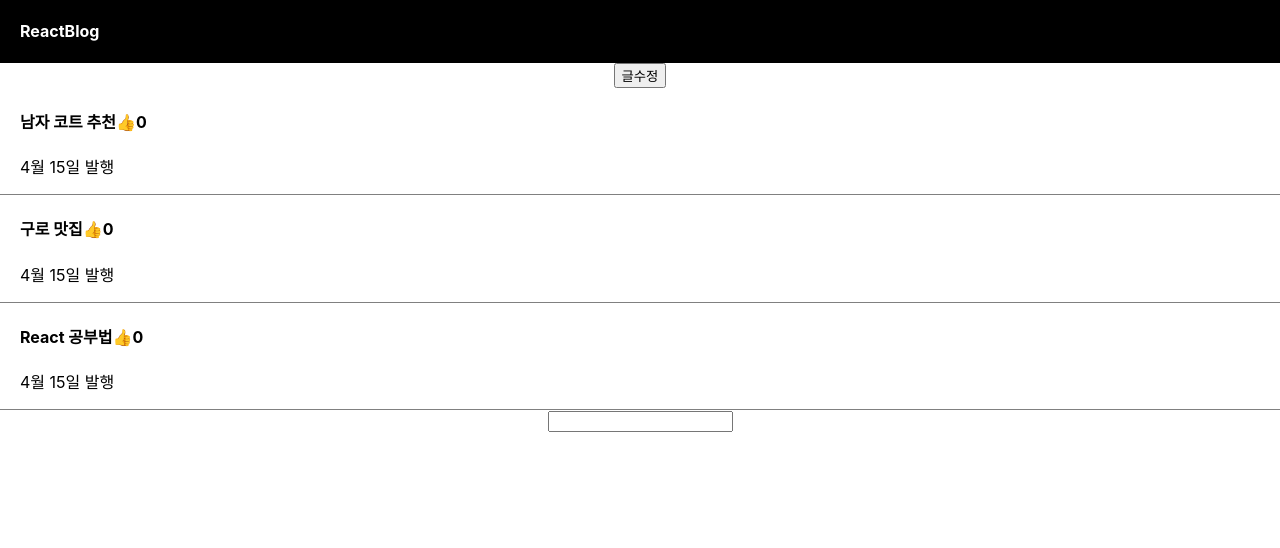
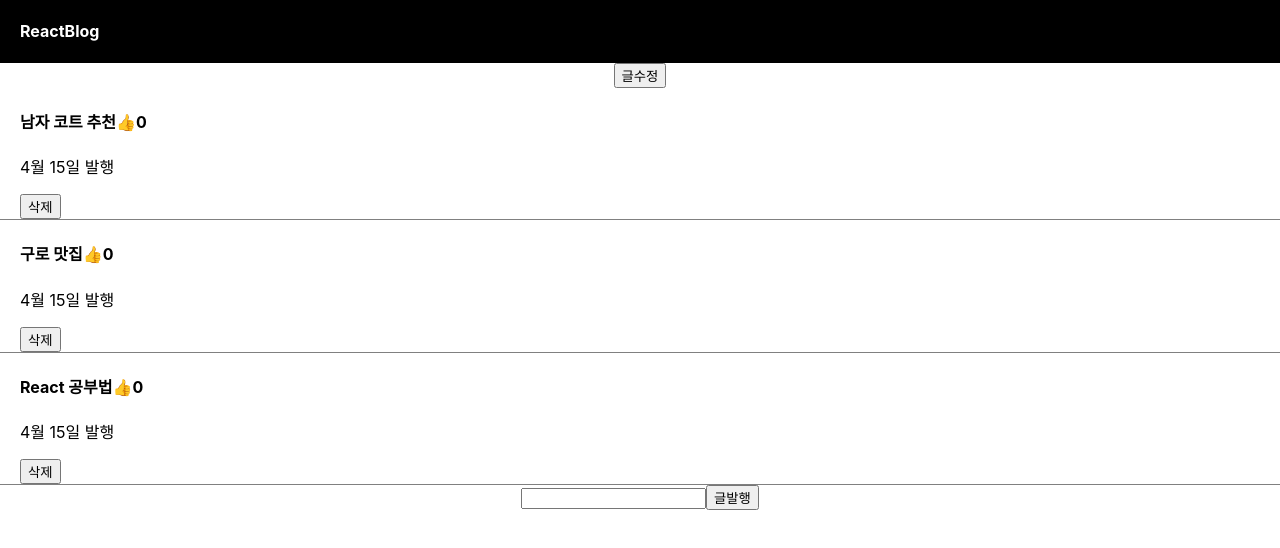
Before and after one commit to gojaeng/React, a React (Create React App) app in the folder blog/: page / in a window 1280 px wide. Shown: the top 548 px of the page. Built offline with nearby package versions, Linux system fonts and the light colour scheme.

Commit message:
input 다루기

```diff
--- a/blog/src/App.js
+++ b/blog/src/App.js
@@ -13,6 +13,7 @@ function App() {
   let [따봉, 따봉변경] = useState([0, 0, 0]);
   let [modal, setModal] = useState(false);
   let [title, setTitle] = useState(0);
+  let [입력값, 입력값변경] =useState('');
 
   return (
     <div className="App">
@@ -45,11 +46,24 @@ function App() {
               {따봉[i]}
             </h4>
             <p>4월 15일 발행</p>
+            <button onClick={()=>{
+              let copy=[...글제목];
+              copy.splice(i,1);
+              글제목변경(copy);
+            }}>삭제</button>
           </div>
         );
       })}
 
-      <input onChange={()=>{}}></input>
+      <input onChange={(e)=>{
+        입력값변경(e.target.value);
+      }}/>
+      <button onClick={()=>{
+        let copy = [...글제목];
+        copy.unshift(입력값);
+        글제목변경(copy);
+      }}>글발행</button>
+
       {modal == true ? <Modal title={title} 글제목={글제목} 글제목변경={글제목변경}></Modal> : null}
     </div>
   );
```
